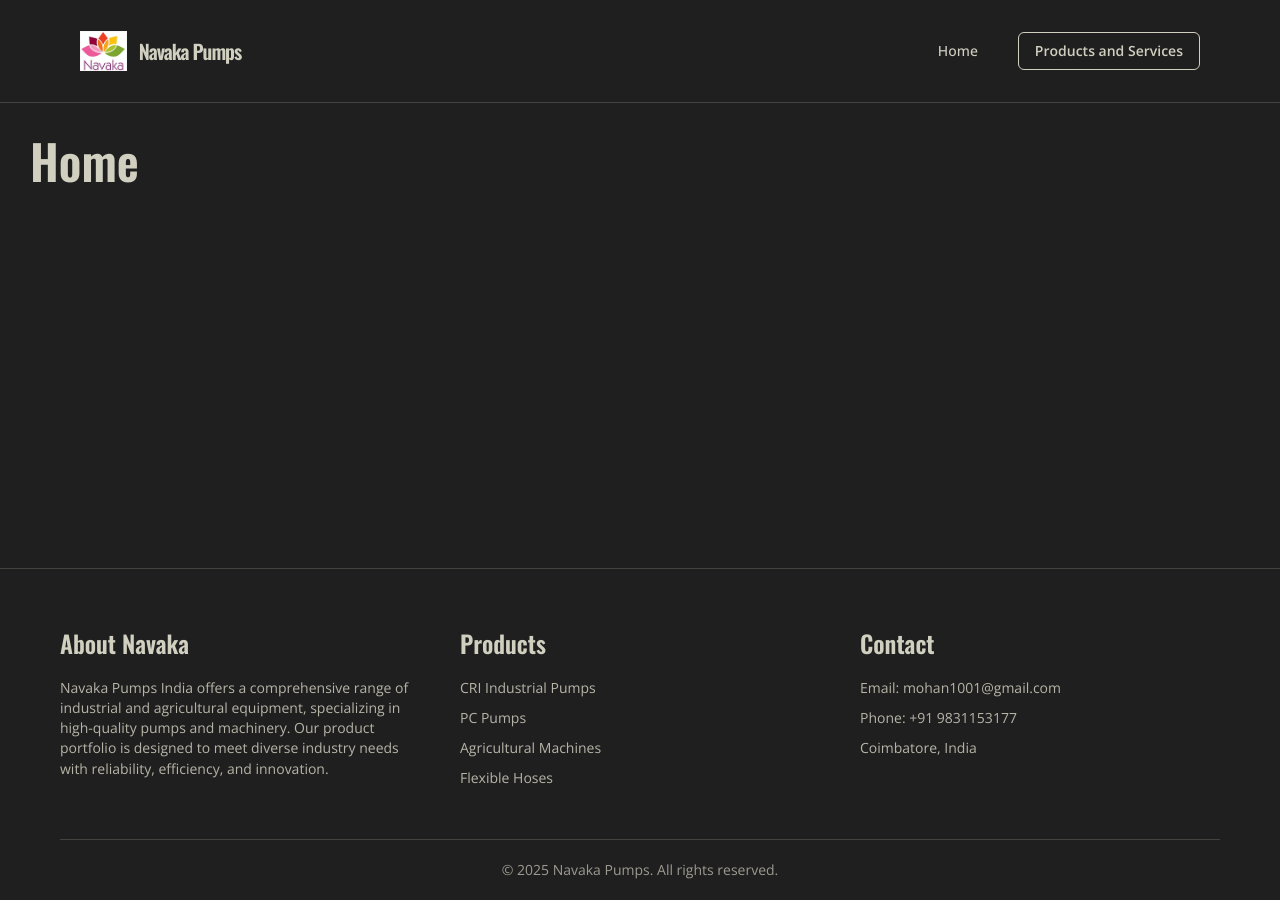
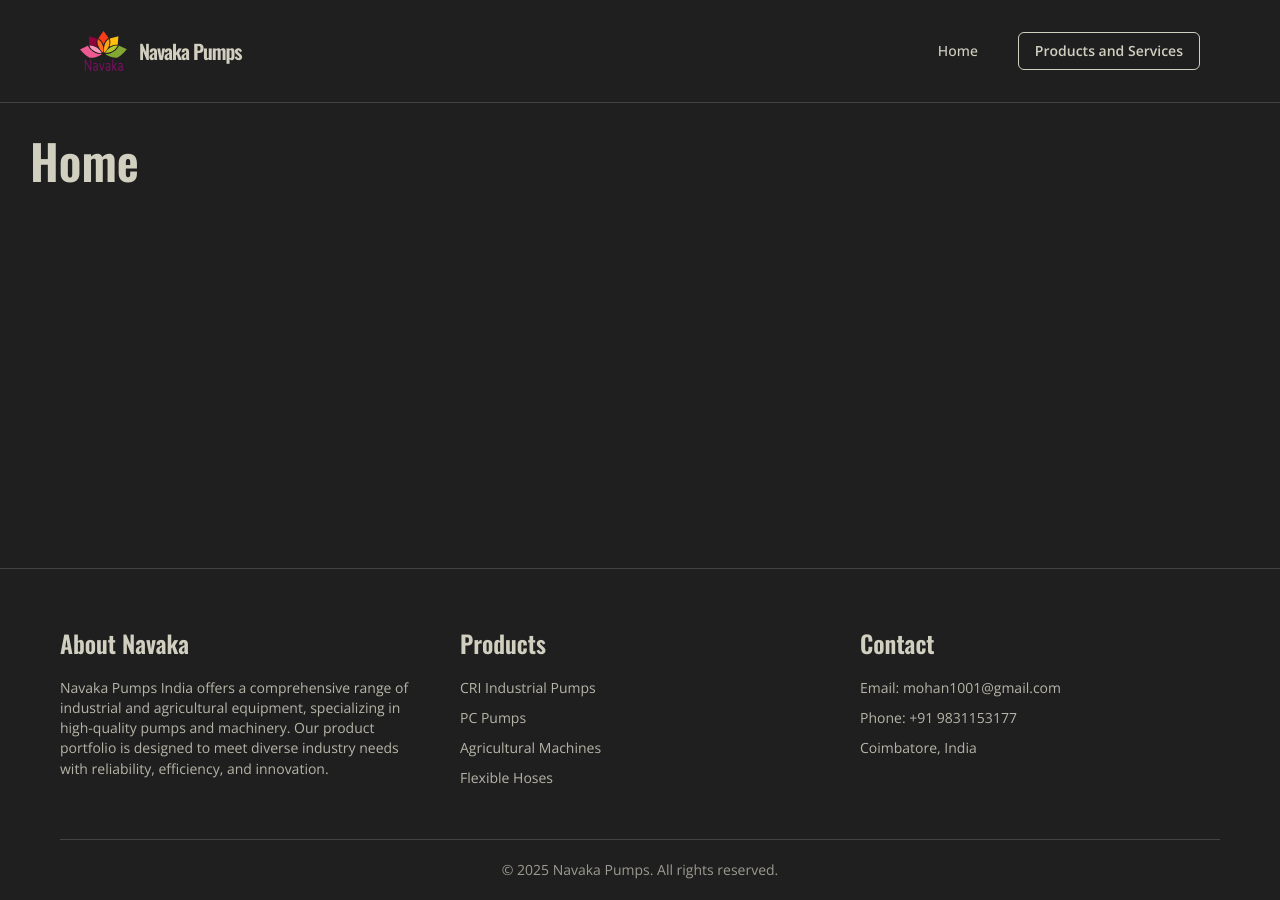
Before and after one commit to manassaloi/navakapumps, a Jekyll site: the page built from home.md, in a window 1280 px wide. Built offline with Jekyll 4.4.1, drawn with Linux system fonts in a browser that asks for light colours.

Commit message:
navaka header svg

```diff
--- a/_includes/header.html
+++ b/_includes/header.html
@@ -3,7 +3,7 @@
   <div class="wrapper">
     <a class="site-title" rel="author" href="{{ "/" | relative_url }}">
       <div class="site-branding">
-        <img src="{{ '/assets/img/logo.png' | relative_url }}" alt="Navaka Pumps Logo" class="site-logo">
+        <img src="{{ '/assets/img/navakaheader.svg' | relative_url }}" alt="Navaka Pumps Logo" class="site-logo">
         <span class="site-name">{{ site.title | escape }}</span>
       </div>
     </a>
```
Also changed, not shown: assets/img/navakaheader.svg (added).
